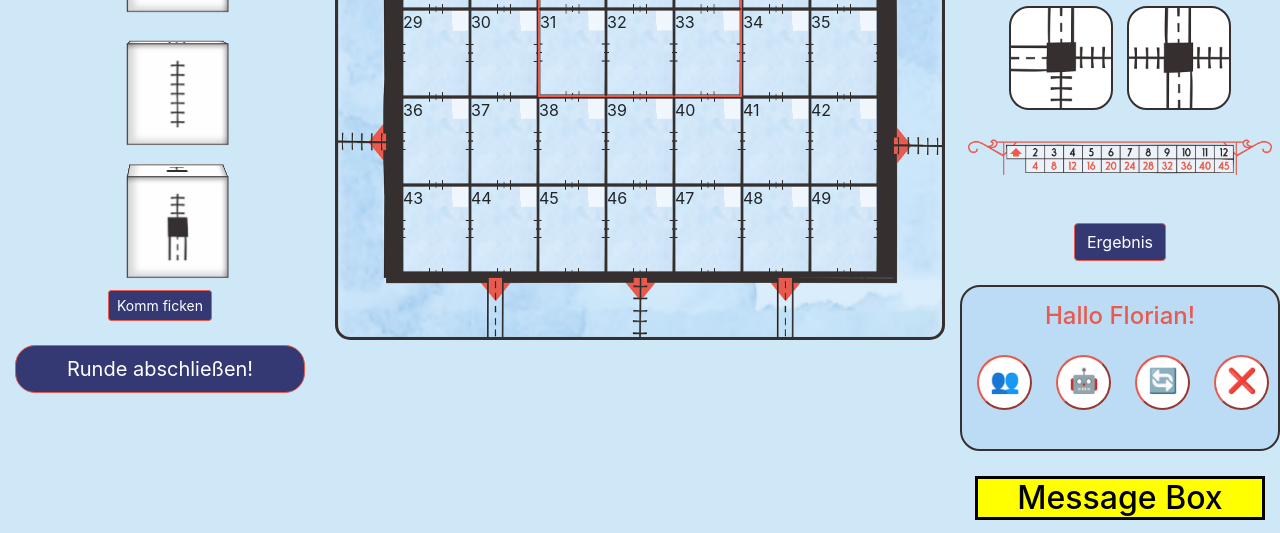
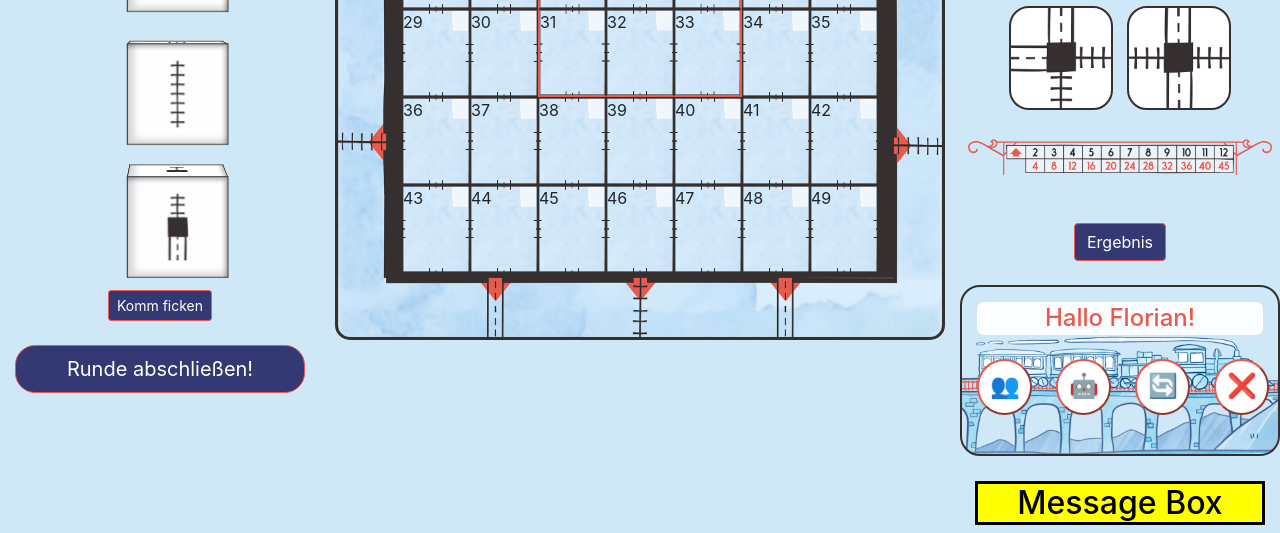
Before and after one commit to Emserich/propra2, a PHP site: page / in a window 1280 px wide. Shown: the part 418-951 px from the top of the page. Run offline with PHP 8.4, Linux system fonts and the light colour scheme.

Commit message:
backgrounds in boxes

```diff
--- a/RailroadInk/css/index_style.css
+++ b/RailroadInk/css/index_style.css
@@ -66,6 +66,10 @@ h4 {
 	border: 2px solid #35302f;
 	border-radius: 20px;
 	padding: 5px;
+	background: url("../images/bg_box.png");
+	/*background-size: 100%;*/
+	background-size: cover;
+  	background-repeat: no-repeat;
 }
 .rotation_field img {
 	background-color: #fff;
@@ -249,9 +253,19 @@ h4 {
 
 .user_box {
 	background-color: rgba(181, 216, 245, 0.7);
+	background: url("../images/bg_box2.png");
+	/*background-size: 100%;*/
+	background-size: cover;
+  	background-repeat: no-repeat;
 	border: 2px solid #35302f;
 	border-radius: 20px;
 	padding: 15px;
+}
+.user_box h4 {
+	color: #e85a4d;
+	background-color: rgba(255,255,255, 0.93);
+	border-radius: 7px;
+	padding: 0.1em 0px;
 }
 .button_user_box {
   padding: 0.25rem 0.25rem 0.4rem 0.25rem;
--- a/RailroadInk/index.html
+++ b/RailroadInk/index.html
@@ -291,16 +291,16 @@
               <h4 class="mb-4">Hallo Florian!</h4>
 
               <div class="row my-2">
-                <div class="col-md-3">
+                <div class="col-sm-3">
                   <button type="button" class="btn button_user_box" id="button_start_game_human" data-toggle="tooltip" data-placement="bottom" title="Online-Spiel starten" onclick="">&#128101;</button>
                 </div>
-                <div class="col-md-3">
+                <div class="col-sm-3">
                   <button type="button" class="btn button_user_box" id="button_start_game_ki" data-toggle="tooltip" data-placement="bottom" title="Spiel gegen KI starten" onclick="">&#129302;</button>
                 </div>
-                <div class="col-md-3">
+                <div class="col-sm-3">
                   <button type="button" class="btn button_user_box" id="button_restart_game" data-toggle="tooltip" data-placement="bottom" title="Spiel neu starten" onclick="restart();">&#128260;</button>
                 </div>
-                <div class="col-md-3">
+                <div class="col-sm-3">
                   <button type="button" class="btn button_user_box" id="button_leave_game" data-toggle="tooltip" data-placement="bottom" title="Spiel verlassen" onclick="closeGame();">&#10060;</button>
                 </div>
               </div>
```
Also changed, not shown: RailroadInk/images/bg_box.png (added), RailroadInk/images/bg_box2.png (added).
